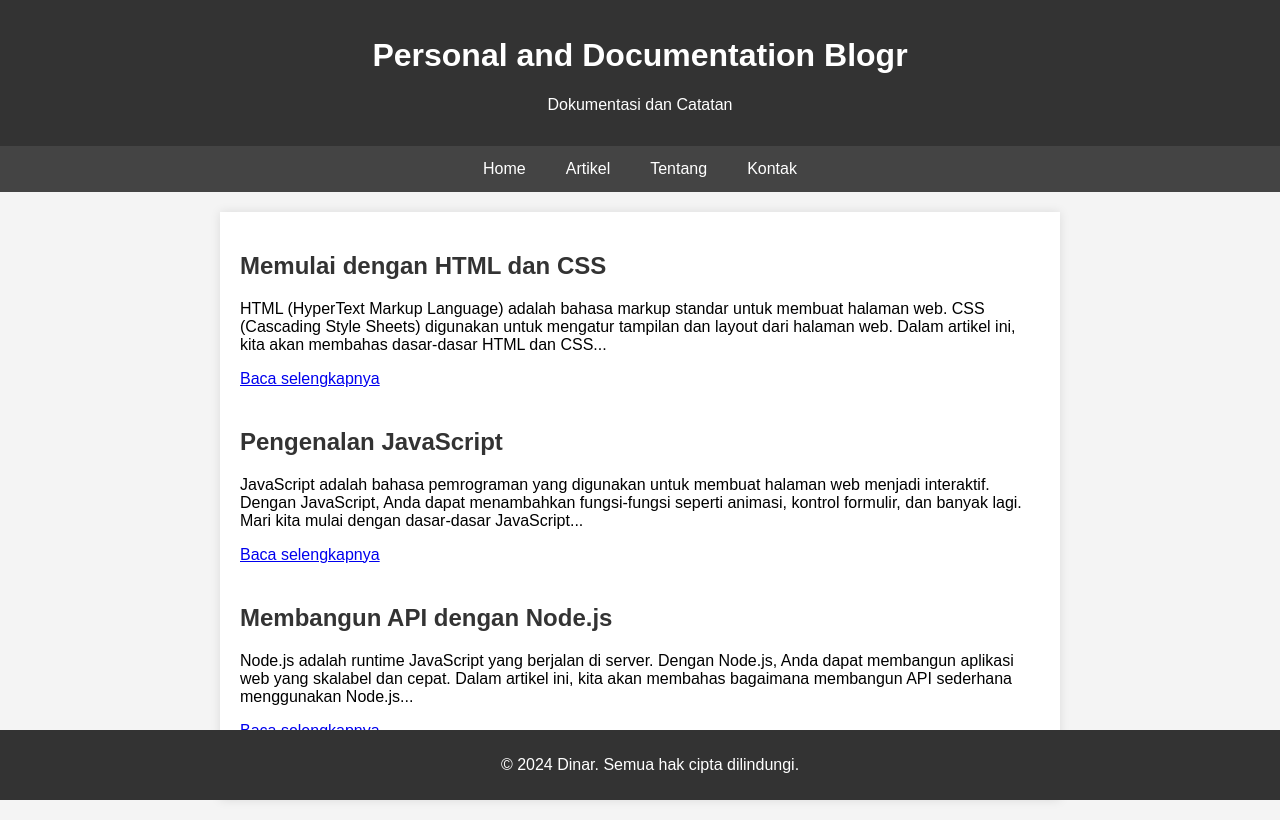
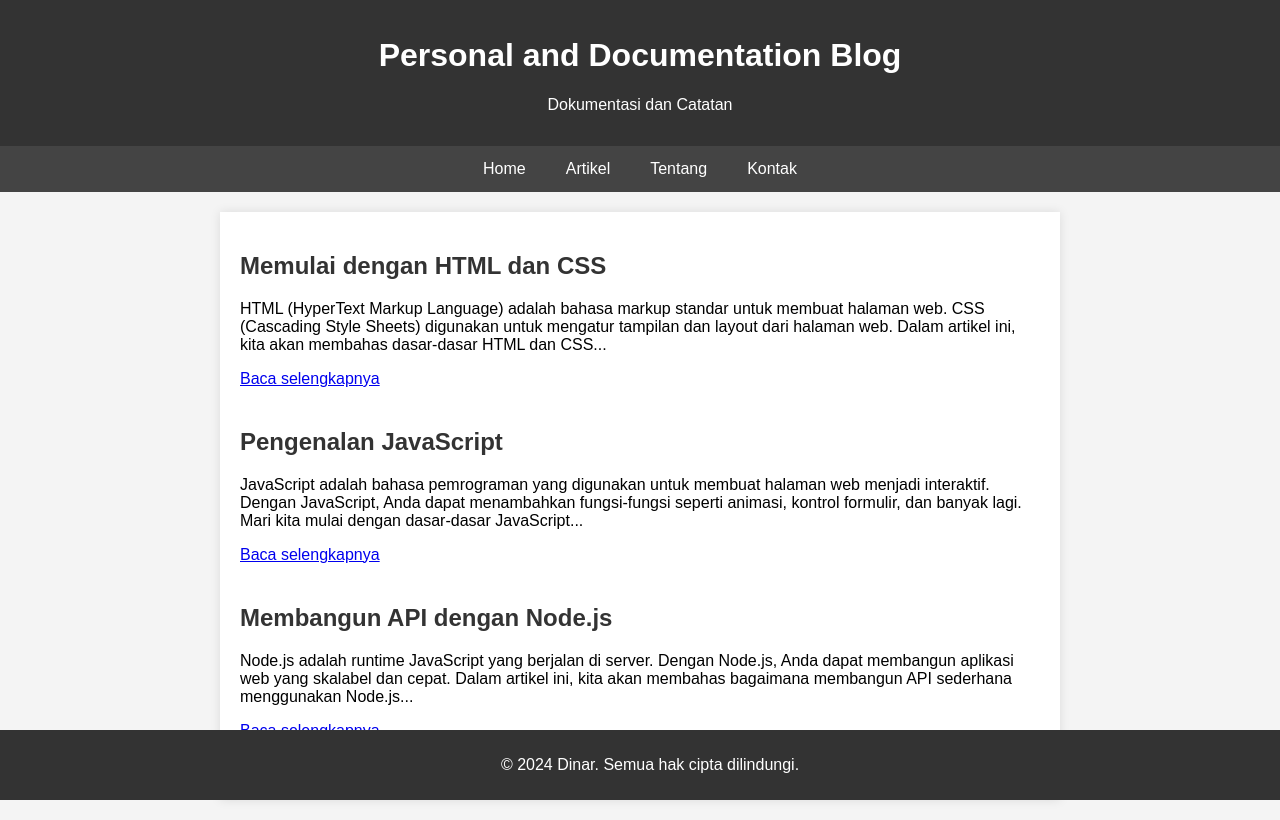
Before and after one commit to Dinnkunwork/Blog, a plain HTML site: page index.html in a window 1280 px wide. Drawn offline with Linux system fonts and the light colour scheme.

Commit message:
Update index.html

```diff
--- a/index.html
+++ b/index.html
@@ -57,7 +57,7 @@
 </head>
 <body>
     <header>
-        <h1>Personal and Documentation Blogr</h1>
+        <h1>Personal and Documentation Blog</h1>
         <p>Dokumentasi dan Catatan</p>
     </header>
     <nav>
```
